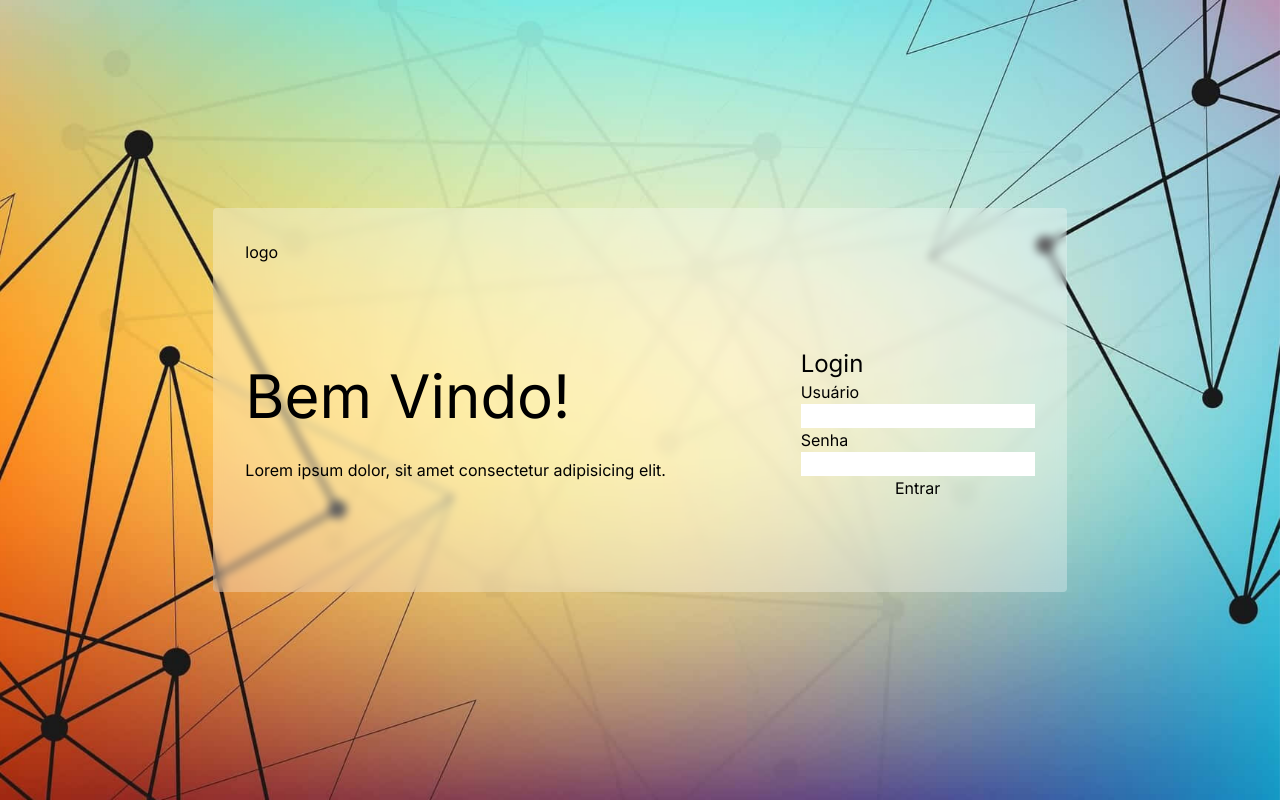
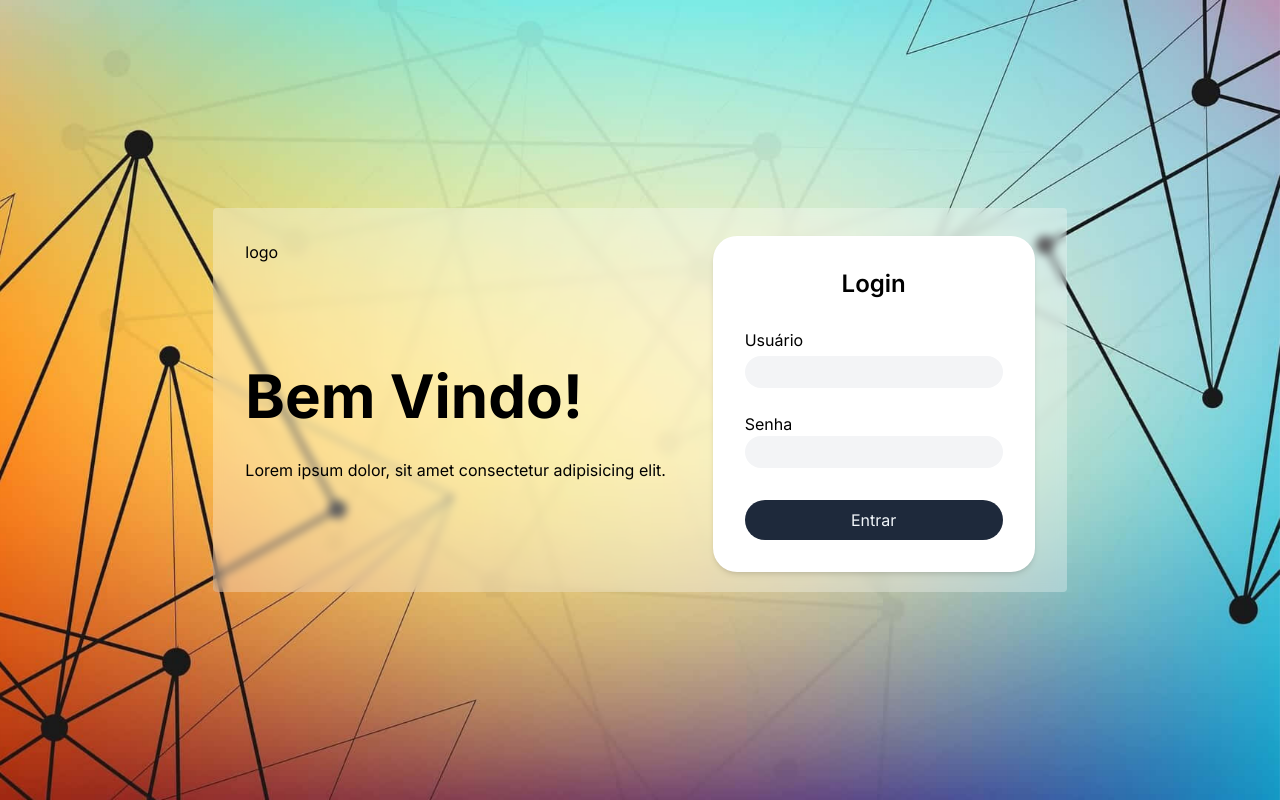
Before and after one commit to pedroalima/safeway, a Next.js app: page / in a window 1280 px wide. Built offline with nearby package versions, Linux system fonts and the light colour scheme.

Commit message:
feat: add sign in component

```diff
--- a/src/app/page.tsx
+++ b/src/app/page.tsx
@@ -16,16 +16,20 @@ export default function Home() {
         <h1>logo</h1>
         <div className="h-full flex justify-between items-center">
           <div>
-            <h2 className="text-6xl mb-8">Bem Vindo!</h2>
+            <h2 className="text-6xl mb-8 font-bold">Bem Vindo!</h2>
             <p>Lorem ipsum dolor, sit amet consectetur adipisicing elit.</p>
           </div>
-          <form className="flex flex-col">
-            <h2 className="text-2xl">Login</h2>
-            <label htmlFor="user-name">Usuário</label>
-            <input type="text" name="user-name" id="user-name" />
-            <label htmlFor="password">Senha</label>
-            <input type="password" name="password" id="password" />
-            <input type="submit" value="Entrar" />
+          <form className="flex flex-col bg-white p-8 rounded-3xl gap-6 mb-10 shadow-md">
+            <h2 className="text-2xl text-center mb-1 font-semibold">Login</h2>
+            <div className="flex flex-col gap-1">
+              <label htmlFor="user-name">Usuário</label>
+              <input className="bg-gray-100 rounded-full px-3 py-1" type="text" name="user-name" id="user-name" />
+            </div>
+            <div className="flex flex-col">
+              <label htmlFor="password">Senha</label>
+              <input className="bg-gray-100 rounded-full px-3 py-1" type="password" name="password" id="password" />
+            </div>
+            <input className="bg-slate-800 text-slate-100 rounded-full p-2 mt-2" type="submit" value="Entrar" />
           </form>
         </div>
       </section>
```
